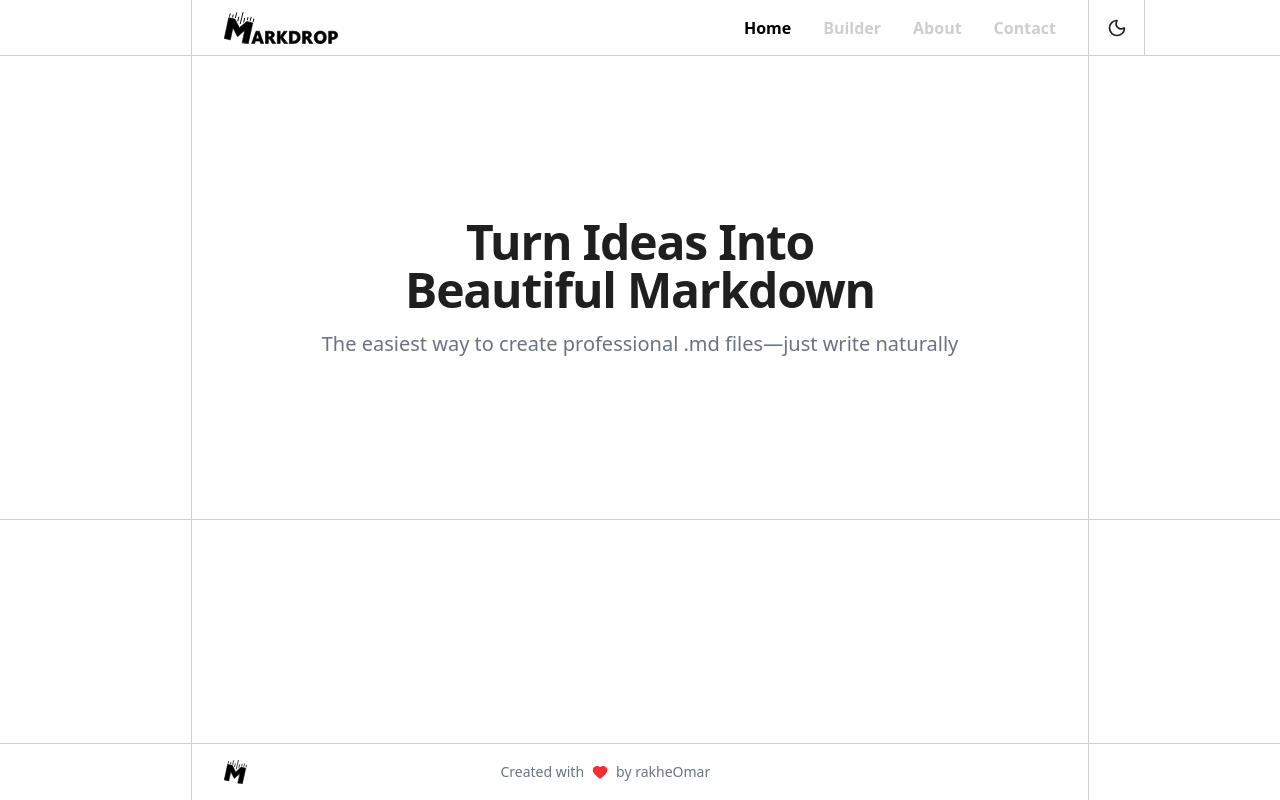
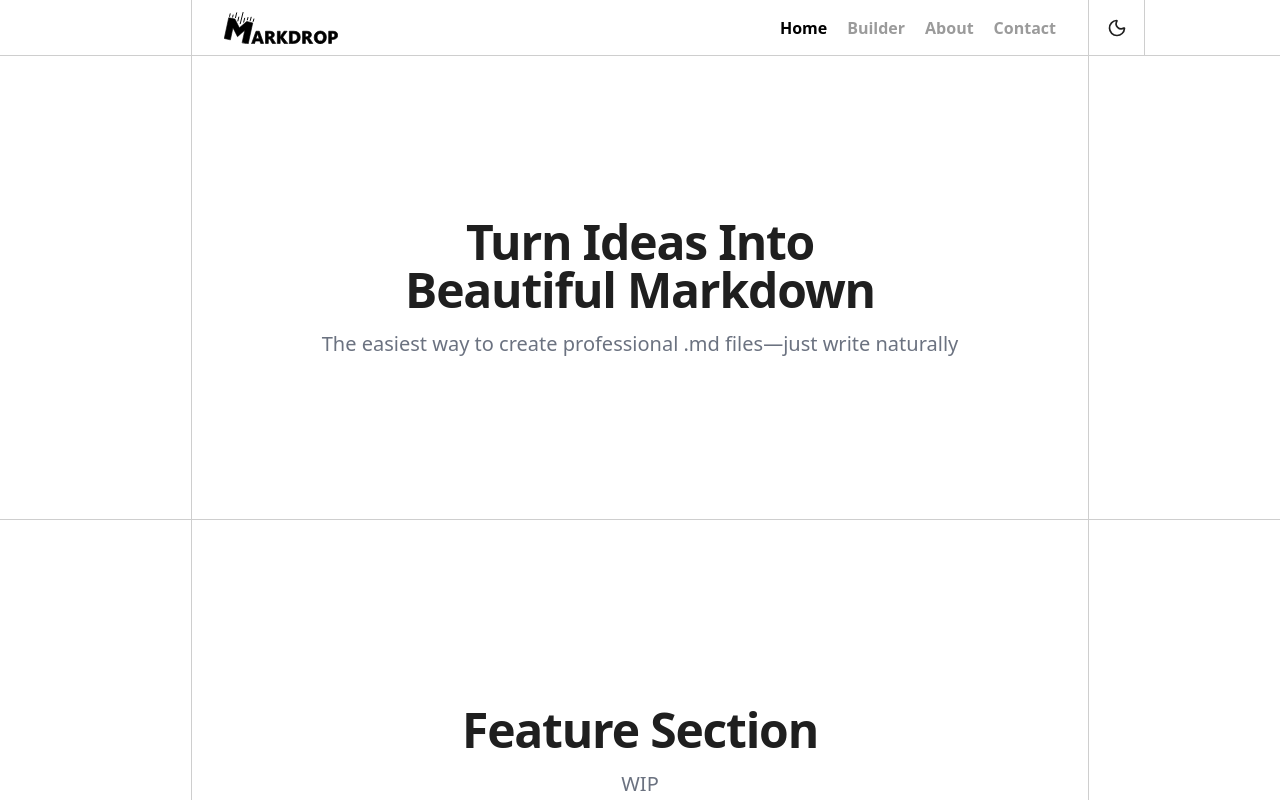
Before and after one commit to rakheOmar/Markdrop, a React (Vite) app: page / in a window 1280 px wide. Shown: the top 800 px of the page. Built offline with nearby package versions, Linux system fonts and the light colour scheme; no server answers; some icons are missing.

Commit message:
fix: ui fixes and consistency

```diff
--- a/src/components/Footer.jsx
+++ b/src/components/Footer.jsx
@@ -1,5 +1,4 @@
-import { GithubIcon, Mail01Icon, NewTwitterIcon } from "hugeicons-react";
-import { Heart } from "lucide-react";
+import { GithubIcon, Mail01Icon, NewTwitterIcon, FavouriteIcon } from "hugeicons-react";
 import markdropIconDark from "@/assets/markdrop_icon_dark.svg";
 import markdropIconLight from "@/assets/markdrop_icon_light.svg";
 import { useTheme } from "@/components/ThemeProvider";
@@ -20,13 +19,13 @@ export default function Footer() {
 
         <div className="flex items-center gap-2 text-sm text-[#6b7280] dark:text-[#9ca3af]">
           <span>Created with</span>
-          <Heart className="h-4 w-4 fill-red-500 text-red-500" />
+          <FavouriteIcon size={15} />
           <span>by rakheOmar</span>
         </div>
 
         <div className="flex items-center gap-4">
           <a
-            href="https://github.com/rakheOmar"
+            href="https://github.com/rakheOmar/Markdrop"
             target="_blank"
             rel="noopener noreferrer"
             className="text-[#6b7280] dark:text-[#9ca3af] hover:text-black dark:hover:text-white transition-colors"
@@ -44,7 +43,7 @@ export default function Footer() {
             <NewTwitterIcon size={20} />
           </a>
           <a
-            href="mailto:rakheomar@example.com"
+            href="mailto:rakheomar@outlook.com"
             className="text-[#6b7280] dark:text-[#9ca3af] hover:text-black dark:hover:text-white transition-colors"
             aria-label="Email"
           >
--- a/src/components/blocks/BuilderPage/Preview.jsx
+++ b/src/components/blocks/BuilderPage/Preview.jsx
@@ -47,11 +47,11 @@ const blocksToMarkdown = (blocks) => {
             imageMarkdown = `![${block.alt || ""}](${block.content})`;
           }
 
-          // Wrap with alignment div if not left
+          // Wrap with alignment p tag if not left
           if (align === "center") {
-            return `<div align="center">\n\n${imageMarkdown}\n\n</div>`;
+            return `<p align="center">\n\n${imageMarkdown}\n\n</p>`;
           } else if (align === "right") {
-            return `<div align="right">\n\n${imageMarkdown}\n\n</div>`;
+            return `<p align="right">\n\n${imageMarkdown}\n\n</p>`;
           }
           return imageMarkdown;
         }
--- a/src/components/blocks/BuilderPage/Raw.jsx
+++ b/src/components/blocks/BuilderPage/Raw.jsx
@@ -50,9 +50,9 @@ const blocksToMarkdown = (blocks) => {
 
           // Wrap with alignment div if not left
           if (align === "center") {
-            return `<div align="center">\n\n${imageMarkdown}\n\n</div>`;
+            return `<p align="center">\n\n${imageMarkdown}\n\n</p>`;
           } else if (align === "right") {
-            return `<div align="right">\n\n${imageMarkdown}\n\n</div>`;
+            return `<p align="right">\n\n${imageMarkdown}\n\n</p>`;
           }
           return imageMarkdown;
         }
--- /dev/null
+++ b/src/components/blocks/Home/FeatureSection.jsx
@@ -0,0 +1,18 @@
+export default function FeatureSection() {
+    return (
+        <>
+            <div className="border-r border-b border-[#cecece] dark:border-[#16181d]" />
+            <div className="border-b border-[#cecece] dark:border-[#16181d] flex items-center justify-center">
+                <div className="text-center space-y-4">
+                    <h1 className="text-5xl font-bold tracking-tight">
+                        Feature Section
+                    </h1>
+                    <p className="text-xl text-[#6b7280] dark:text-[#9ca3af]">
+                        WIP
+                    </p>
+                </div>
+            </div>
+            <div className="border-l border-b border-[#cecece] dark:border-[#16181d]" />
+        </>
+    )
+}
--- /dev/null
+++ b/src/components/blocks/Home/HeroSection.jsx
@@ -0,0 +1,20 @@
+export default function HeroSection() {
+    return (
+        <>
+            <div className="border-r border-b border-[#cecece] dark:border-[#16181d]" />
+            <div className="border-b border-[#cecece] dark:border-[#16181d] flex items-center justify-center">
+                <div className="text-center space-y-4">
+                    <h1 className="text-5xl font-bold tracking-tight">
+                        Turn Ideas Into
+                        <br />
+                        Beautiful Markdown
+                    </h1>
+                    <p className="text-xl text-[#6b7280] dark:text-[#9ca3af]">
+                        The easiest way to create professional .md files—just write naturally
+                    </p>
+                </div>
+            </div>
+            <div className="border-l border-b border-[#cecece] dark:border-[#16181d]" />
+        </>
+    )
+}
--- a/src/components/blocks/Navbar/Navbar.jsx
+++ b/src/components/blocks/Navbar/Navbar.jsx
@@ -1,3 +1,4 @@
+import { Link, useLocation } from "react-router-dom";
 import markdropLogoDark from "@/assets/markdrop_logo_dark.svg";
 import markdropLogoLight from "@/assets/markdrop_logo_light.svg";
 import HomeModeToggle from "@/components/blocks/Navbar/NavModeToggle";
@@ -6,35 +7,34 @@ import { NAV_LINKS } from "@/config/nav";
 
 export default function Navbar() {
   const { theme } = useTheme();
-  const currentPath = window.location.pathname;
+  const location = useLocation();
+  const currentPath = location.pathname;
 
   return (
     <>
       <div className="border-r border-b border-[#cecece] dark:border-[#16181d]" />
-
-      <nav className="border-b border-[#cecece] dark:border-[#16181d] flex items-center justify-between px-8">
+      <nav className="border-b border-[#cecece] dark:border-[#16181d] flex items-center justify-between px-8 py-4">
         <img
           src={theme === "dark" ? markdropLogoDark : markdropLogoLight}
           alt="Markdrop Logo"
           className="h-8 w-auto"
         />
-        <div className="flex items-center gap-8">
+        <div className="flex items-center gap-5">
           {NAV_LINKS.map((link) => (
-            <a
+            <Link
               key={link.href}
-              href={link.href}
-              className={
-                currentPath === link.href
-                  ? "font-semibold text-black dark:text-white"
-                  : "font-semibold text-[#cecece] dark:text-[#cecece]"
-              }
+              to={link.href}
+              className={`font-semibold relative transition-colors duration-500 ease-in-out
+                ${currentPath === link.href
+                  ? "text-black dark:text-white"
+                  : "text-[#9b9b9b] dark:text-[#a0a0a0] hover:text-black dark:hover:text-white"
+                }`}
             >
               {link.label}
-            </a>
+            </Link>
           ))}
         </div>
       </nav>
-
       <div className="border-l border-b border-[#cecece] dark:border-[#16181d] flex items-start">
         <HomeModeToggle />
       </div>
--- a/src/pages/Builder.jsx
+++ b/src/pages/Builder.jsx
@@ -90,11 +90,11 @@ const blocksToMarkdown = (blocks) => {
             imageMarkdown = `![${block.alt || ""}](${block.content})`;
           }
 
-          // Wrap with alignment div if not left
+          // Wrap with alignment p tag if not left
           if (align === "center") {
-            return `<div align="center">\n\n${imageMarkdown}\n\n</div>`;
+            return `<p align="center">\n\n${imageMarkdown}\n\n</p>`;
           } else if (align === "right") {
-            return `<div align="right">\n\n${imageMarkdown}\n\n</div>`;
+            return `<p align="right">\n\n${imageMarkdown}\n\n</p>`;
           }
           return imageMarkdown;
         }
--- a/src/pages/Home.jsx
+++ b/src/pages/Home.jsx
@@ -1,34 +1,16 @@
+import FeatureSection from "@/components/blocks/Home/FeatureSection";
+import HeroSection from "@/components/blocks/Home/HeroSection";
 import Navbar from "@/components/blocks/Navbar/Navbar";
 import Footer from "@/components/Footer";
 
 export default function Home() {
   return (
-    <div className="w-full h-screen grid grid-rows-[7vh_58vh_28vh_7vh] grid-cols-[15%_70%_15%]">
+    <div className="w-full h-screen grid grid-rows-[7vh_58vh_58vh_58vh_58vh_7vh] grid-cols-[15%_70%_15%]">
       <Navbar />
-
-      <div className="border-r border-b border-[#cecece] dark:border-[#16181d]" />
-
-      <div className="border-b border-[#cecece] dark:border-[#16181d] flex items-center justify-center">
-        <div className="text-center space-y-4">
-          <h1 className="text-5xl font-bold tracking-tight">
-            Turn Ideas Into
-            <br />
-            Beautiful Markdown
-          </h1>
-          <p className="text-xl text-[#6b7280] dark:text-[#9ca3af]">
-            The easiest way to create professional .md files—just write naturally
-          </p>
-        </div>
-      </div>
-
-      <div className="border-l border-b border-[#cecece] dark:border-[#16181d]" />
-
-      <div className="border-r border-b border-[#cecece] dark:border-[#16181d]" />
-
-      <div className="border-b border-[#cecece] dark:border-[#16181d]" />
-
-      <div className="border-l border-b border-[#cecece] dark:border-[#16181d]" />
-
+      <HeroSection />
+      <FeatureSection />
+      <FeatureSection />
+      <FeatureSection />
       <Footer />
     </div>
   );
--- a/src/pages/NotFound.jsx
+++ b/src/pages/NotFound.jsx
@@ -32,7 +32,7 @@ export default function NotFoundPage() {
                 </Button>
 
                 <Button asChild variant="outline">
-                  <a href="https://github.com" target="_blank" rel="noopener noreferrer">
+                  <a href="https://github.com/rakheOmar/Markdrop/issues" target="_blank" rel="noopener noreferrer">
                     <AlertCircle /> Report an Issue
                   </a>
                 </Button>
```
Also changed, not shown: src/components/blocks/BuilderPage/blocks/ImageBlock.jsx (+4 -5 lines), src/pages/AboutPage.jsx (+8 -52 lines), src/pages/ContactUs.jsx (+7 -25 lines).
